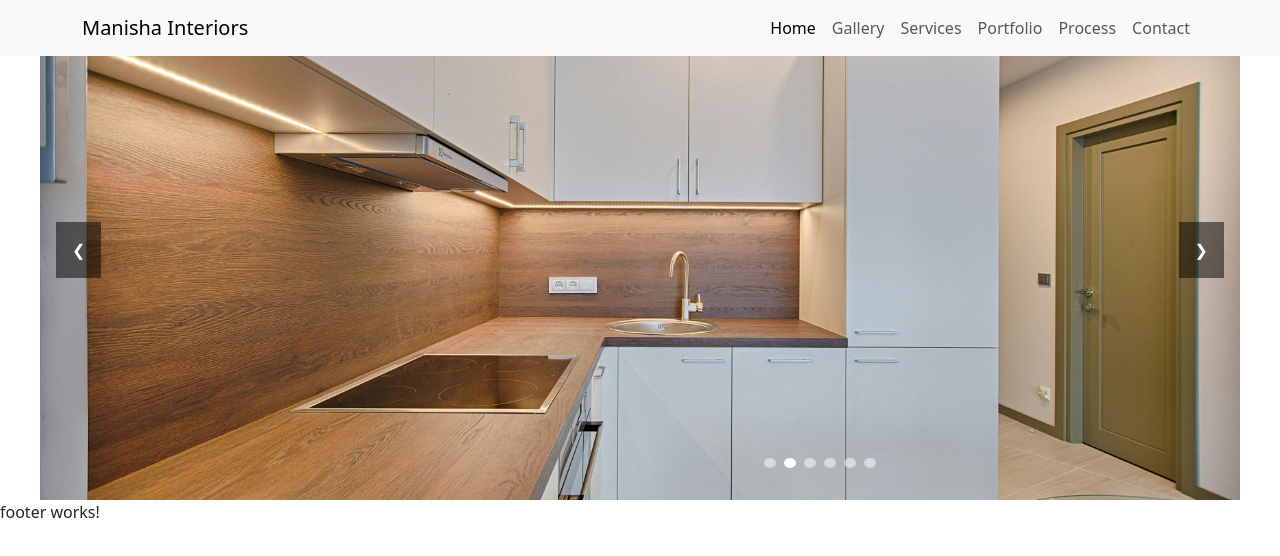
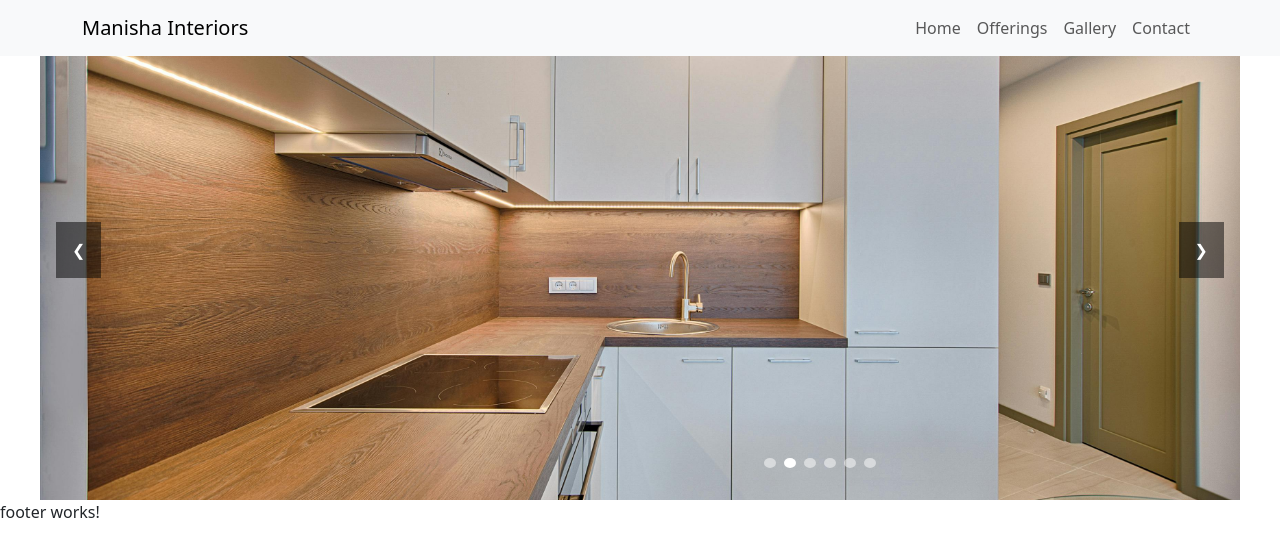
Before and after one commit to bheeshm1998/manisha-interiors, an Angular app: page / in a window 1280 px wide. Shown: the top 556 px of the page. Built offline with nearby package versions, Linux system fonts and the light colour scheme.

Commit message:
added offerings component

```diff
--- a/angular.json
+++ b/angular.json
@@ -17,6 +17,9 @@
         "build": {
           "builder": "@angular-devkit/build-angular:application",
           "options": {
+            "watch": true,
+            "optimization": false,
+            "sourceMap": true,
             "outputPath": "dist/code",
             "index": "src/index.html",
             "browser": "src/main.ts",
@@ -73,6 +76,10 @@
               "buildTarget": "code:build:development"
             }
           },
+          "options": {
+            "watch": true,
+            "poll": 2000
+          },
           "defaultConfiguration": "development"
         },
         "extract-i18n": {
--- a/src/app/app.config.ts
+++ b/src/app/app.config.ts
@@ -1,5 +1,5 @@
 import { ApplicationConfig, importProvidersFrom } from '@angular/core';
-import { provideRouter } from '@angular/router';
+import { provideRouter, withComponentInputBinding } from '@angular/router';
 // import { GoogleMapsModule } from '@angular/google-maps';
 
 import { routes } from './app.routes';
@@ -7,7 +7,7 @@ import { provideClientHydration } from '@angular/platform-browser';
 import { provideHttpClient } from '@angular/common/http';
 
 export const appConfig: ApplicationConfig = {
-  providers: [provideRouter(routes),
+  providers: [provideRouter(routes, withComponentInputBinding()),
     provideClientHydration(),
     provideHttpClient()]
 };
--- a/src/app/app.routes.ts
+++ b/src/app/app.routes.ts
@@ -3,6 +3,11 @@ import { Routes } from '@angular/router';
 export const routes: Routes = [
     {
     path: '',
+    loadComponent: () => import('./components/home/home.component')
+        .then(m => m.HomeComponent)
+    },
+    {
+        path: 'home',
         loadComponent: () => import('./components/home/home.component')
         .then(m => m.HomeComponent)
     },
@@ -16,5 +21,12 @@ export const routes: Routes = [
         loadComponent: () => import('./components/gallery/gallery.component')
         .then(m => m.GalleryComponent)
     },
+    {
+        path: 'offerings',
+        loadComponent: () => import('./components/offerings/offerings.component')
+        .then(m => m.OfferingsComponent)
+    },
+
+
     { path: '**', redirectTo: '' }
 ];
--- a/src/app/components/header/header.component.html
+++ b/src/app/components/header/header.component.html
@@ -6,11 +6,9 @@
         </button>
         <div class="collapse navbar-collapse" id="navbarNav">
             <ul class="navbar-nav ms-auto">
-                <li class="nav-item"><a class="nav-link" routerLink="/" routerLinkActive="active" [routerLinkActiveOptions]="{exact: true}">Home</a></li>
+                <li class="nav-item"><a class="nav-link" routerLink="/home" routerLinkActive="active" [routerLinkActiveOptions]="{exact: true}">Home</a></li>
+                <li class="nav-item"><a class="nav-link" routerLink="/offerings" routerLinkActive="active">Offerings</a></li>
                 <li class="nav-item"><a class="nav-link" routerLink="/gallery" routerLinkActive="active">Gallery</a></li>
-                <li class="nav-item"><a class="nav-link" routerLink="/services" routerLinkActive="active">Services</a></li>
-                <li class="nav-item"><a class="nav-link" routerLink="/portfolio" routerLinkActive="active">Portfolio</a></li>
-                <li class="nav-item"><a class="nav-link" routerLink="/process" routerLinkActive="active">Process</a></li>
                 <li class="nav-item"><a class="nav-link" routerLink="/contact" routerLinkActive="active">Contact</a></li>
             </ul>
         </div>
--- a/src/app/components/home/home.component.html
+++ b/src/app/components/home/home.component.html
@@ -2,7 +2,7 @@
   <div class="carousel-container">
     <div class="carousel">
       <button class="carousel-button prev" (click)="previousSlide()">❮</button>
-      <img [src]="images[currentIndex]" [alt]="'Slide ' + (currentIndex + 1)" class="carousel-image">
+      <img [src]="images[currentIndex]" [alt]="'Slide ' + (currentIndex + 1)" class="carousel-image" loading="lazy" width="1200" height="500">
       <button class="carousel-button next" (click)="nextSlide()">❯</button>
     </div>
     <div class="carousel-indicators">
--- /dev/null
+++ b/src/app/components/offerings/offerings.component.html
@@ -0,0 +1 @@
+<p>offerings works!</p>
--- /dev/null
+++ b/src/app/components/offerings/offerings.component.ts
@@ -0,0 +1,17 @@
+import { CommonModule } from '@angular/common';
+import { Component, OnInit } from '@angular/core';
+
+@Component({
+  selector: 'app-offerings',
+  standalone: true,
+  imports: [CommonModule],
+  templateUrl: './offerings.component.html',
+  styleUrl: './offerings.component.scss'
+})
+export class OfferingsComponent implements OnInit {
+
+  ngOnInit(): void {
+    // throw new Error('Method not implemented.');
+  }
+
+}
--- a/tsconfig.json
+++ b/tsconfig.json
@@ -1,4 +1,3 @@
-/* To learn more about this file see: https://angular.io/config/tsconfig. */
 {
   "compileOnSave": false,
   "compilerOptions": {
@@ -11,6 +10,8 @@
     "skipLibCheck": true,
     "esModuleInterop": true,
     "sourceMap": true,
+    "removeComments": true,
+    "incremental": true,
     "declaration": false,
     "experimentalDecorators": true,
     "moduleResolution": "node",
```
Also changed, not shown: src/app/components/offerings/offerings.component.scss (added), 1 other file (tests, documents, lock files or other folders). Lines whose indentation alone changed are shown as unchanged.
